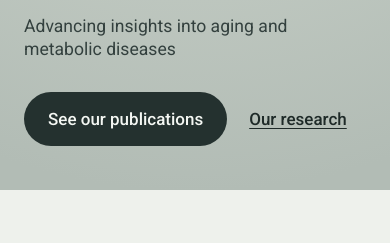
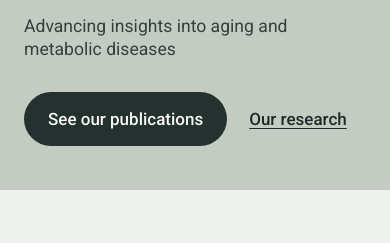
Before and after one commit to g-tibo/thibaultlab, an Eleventy site: page src/index.njk in a window 390 px wide. Shown: the part 596-839 px from the top of the page. Built offline with nearby package versions, Linux system fonts and the light colour scheme; Eleventy itself is replaced by a stand-in of ours; files that its build step writes are made by us from their sources; animation ran at ten frames a second; what js-yaml would draw is missing.

Commit message:
Hero colour and centred figures

```diff
--- a/src/assets/css/site.css
+++ b/src/assets/css/site.css
@@ -38,7 +38,7 @@
 }
 
 /* hero */
-.hero{position:relative;min-height:clamp(600px,88vh,820px);min-height:clamp(600px,88svh,820px);background:#BFC8C0 radial-gradient(circle at 64% 50%,#D3DAD1 0%,#B2BCB5 75%);color:#1E2A28;display:flex;align-items:flex-end;overflow:hidden}
+.hero{position:relative;min-height:clamp(600px,88vh,820px);min-height:clamp(600px,88svh,820px);background-color:#C3CBC3;color:#1E2A28;display:flex;align-items:flex-end;overflow:hidden}
 .hero canvas{position:absolute;inset:0;width:100%;height:100%;display:block}
 .hero-in{position:relative;z-index:2;max-width:1120px;width:100%;margin:0 auto;padding:0 24px 60px}
 .hero h1{color:#1E2A28;font-size:clamp(2.1rem,4.8vw,3.9rem);font-weight:700;letter-spacing:.01em;text-transform:uppercase;max-width:12ch;line-height:1.05}
@@ -49,7 +49,7 @@
 .cta:focus-visible{outline-color:#1E2A28}
 .hero .alt{white-space:nowrap;color:#1E2A28;font-weight:500}
 @media (min-width:721px){.hero{align-items:center}.hero-in{padding-bottom:0}}
-@media (max-width:720px){.hero{display:block;min-height:0;background:#BFC8C0 radial-gradient(circle at 50% 36vw,#D3DAD1 0%,#B2BCB5 95%)}.hero-in{padding:calc(84vw + 56px) 24px 44px}}
+@media (max-width:720px){.hero{display:block;min-height:0}.hero-in{padding:calc(84vw + 56px) 24px 44px}}
 
 /* sections */
 .wrap{max-width:1120px;margin:0 auto;padding:0 24px}
@@ -173,7 +173,7 @@
 .fig-upr{--fg:#78c58a;--fgrey:#c9c9c9;--fl:#4a4a4a}
 @media (prefers-color-scheme:dark){:root:not([data-theme="light"]) .fig-upr{--fg:#2f6b3f;--fgrey:#4a4a4a;--fl:#b9b9b9}}
 :root[data-theme="dark"] .fig-upr{--fg:#2f6b3f;--fgrey:#4a4a4a;--fl:#b9b9b9}
-@media (max-width:760px){.rs{grid-template-columns:1fr;gap:18px;padding:32px 0}.rs .fig{order:2;max-width:220px}.rs .fig svg,.rs .fig img{max-width:100%}}
+@media (max-width:760px){.rs{grid-template-columns:1fr;gap:18px;padding:32px 0}.rs .fig{order:2;max-width:240px;margin:0 auto}.rs .fig svg,.rs .fig img{max-width:100%}}
 .nh{font-size:1.4rem;font-weight:700;margin:32px 0 0}
 .ny{display:grid;grid-template-columns:110px 1fr;gap:12px 32px;padding:28px 0;border-top:1px solid var(--line)}
 .ny:first-of-type{margin-top:16px}
```
